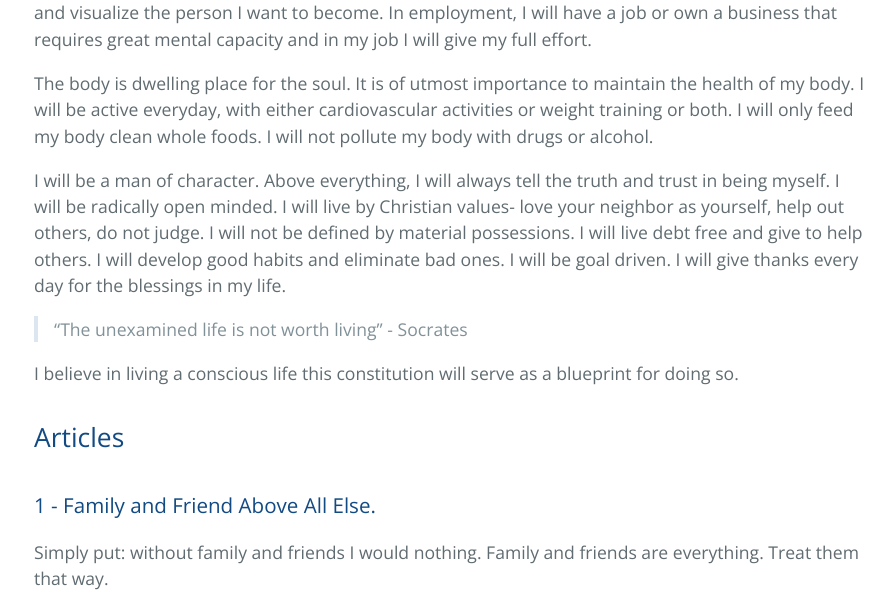
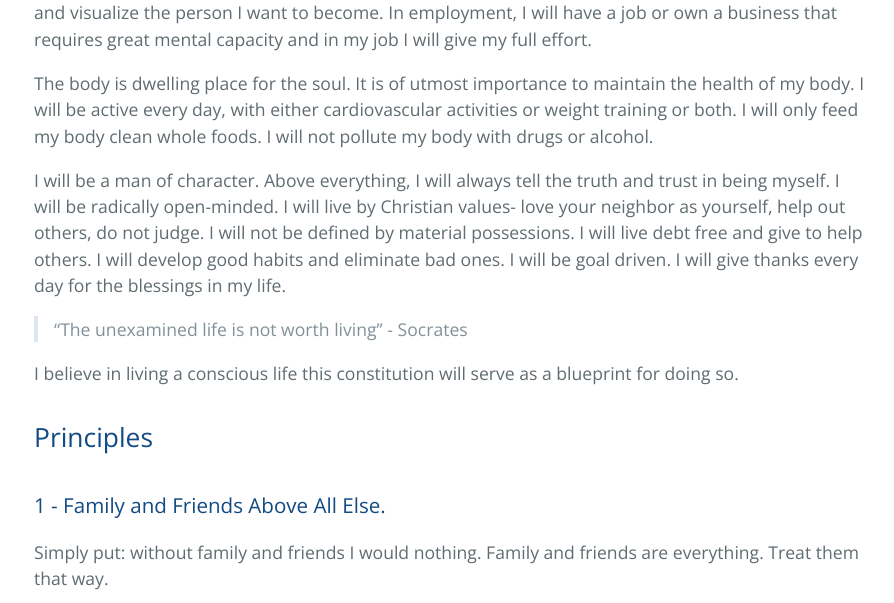
Before and after one commit to jonmbake/jonbake.com, a Jekyll site: the page built from personal_constitution.md, in a window 1280 px wide and 1400 px high, scrolled down 421 px. Shown: the part 189-792 px from the top of the window, without its empty margins (190-1084 px from the left). Built offline with Jekyll 4.4.1, drawn with Linux system fonts in a browser that asks for light colours; some of the changed text lies outside the part shown.

Commit message:
Minor updates to personal constitution

```diff
--- a/personal_constitution.md
+++ b/personal_constitution.md
@@ -7,22 +7,22 @@ title: Personal Constitution of Jon Bake
 
 I, Jon Bake, believe in the health of mind, body, soul, and character.  To ensure the health of my mind I will always be reading a book of value.  I will use meditation and visualization daily to calm my mind and visualize the person I want to become.  In employment, I will have a job or own a business that requires great mental capacity and in my job I will give my full effort.
 
-The body is dwelling place for the soul.  It is of utmost importance to maintain the health of my body.  I will be active everyday, with either cardiovascular activities or weight training or both.  I will only feed my body clean whole foods.  I will not pollute my body with drugs or alcohol.
+The body is dwelling place for the soul.  It is of utmost importance to maintain the health of my body.  I will be active every day, with either cardiovascular activities or weight training or both.  I will only feed my body clean whole foods.  I will not pollute my body with drugs or alcohol.
 
-I will be a man of character.  Above everything, I will always tell the truth and trust in being myself.  I will be radically open minded. I will live by Christian values- love your neighbor as yourself, help out others, do not judge.  I will not be defined by material possessions.  I will live debt free and give to help others.  I will develop good habits and eliminate bad ones.  I will be goal driven.  I will give thanks every day for the blessings in my life.
+I will be a man of character.  Above everything, I will always tell the truth and trust in being myself.  I will be radically open-minded. I will live by Christian values- love your neighbor as yourself, help out others, do not judge.  I will not be defined by material possessions.  I will live debt free and give to help others.  I will develop good habits and eliminate bad ones.  I will be goal driven.  I will give thanks every day for the blessings in my life.
 
-> "The unexamined life is not worth living" ­- Socrates
+> "The unexamined life is not worth living" - Socrates
 
 I believe in living a conscious life­­ this constitution will serve as a blueprint for doing so.
 
-## Articles
+## Principles
 
-### 1 ­- Family and Friend Above All Else.
+### 1 - Family and Friends Above All Else.
 
 Simply put: without family and friends I would nothing. Family and friends are everything. Treat
 them that way.
 
-### 2 ­- Enjoy the Ride.
+### 2 - Enjoy the Ride.
 
 Life is too short to be anything but happy. If you are unhappy, have the courage to make the
 necessary changes to be happy again. Bad things will happen. Accept what you must, change
@@ -67,7 +67,7 @@ Be thankful you are blessed!
 
 The only sure way to growth is to set goals.
 
-### 11 ­- Live In The Moment.
+### 11 - Live In The Moment.
 
 The future and past are abstractions. All there is is right now. Make sure you are taken full
 advantage of the present. Use meditation and mindfulness practices to be more in the moment.
```
Also changed, not shown: other parts of personal_constitution.md (+5 -5 lines).
